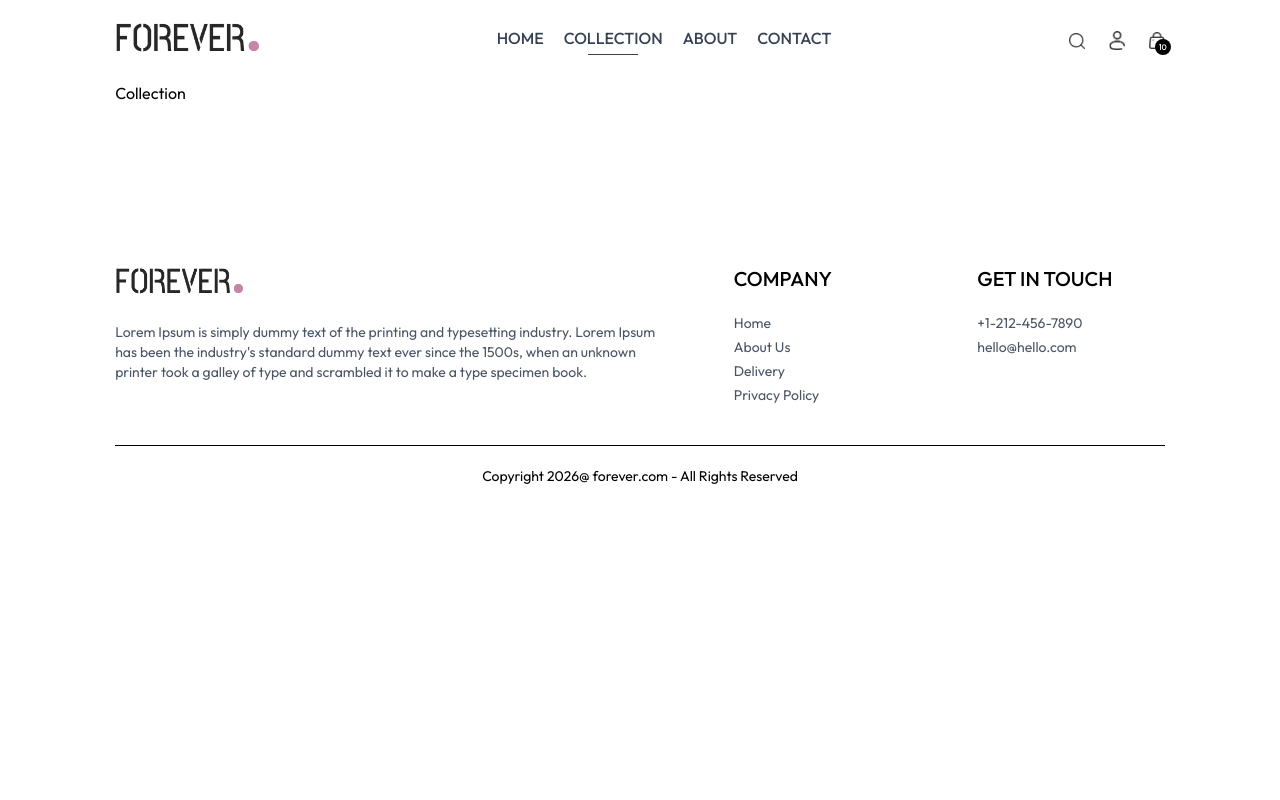
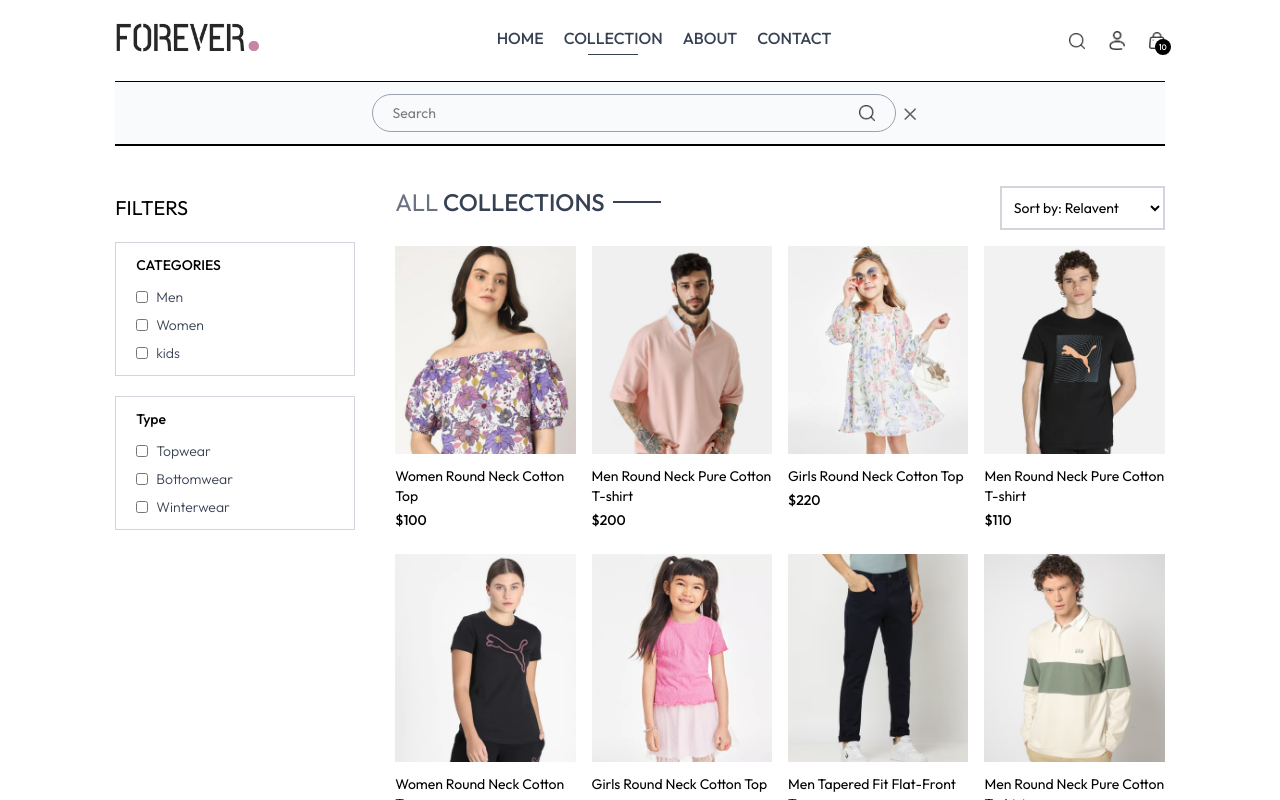
Before and after one commit to Ehtasham5/Ecommerce-Website, a React (Vite) app in the folder frontend/: page /collection in a window 1280 px wide. Both pictures are taken after a click on the picture 1076 px from the left and 40 px from the top of the page. Shown: the top 800 px of the page. Built offline with nearby package versions, Linux system fonts and the light colour scheme.

Commit message:
Add search functionality with SearchBar component and filtering options in Collection page

```diff
--- a/frontend/src/App.jsx
+++ b/frontend/src/App.jsx
@@ -12,13 +12,14 @@
 import Orders from './pages/Orders'
 import Navbar from './components/Navbar'
 import Footer from './components/Footer'
+import SearchBar from './components/SearchBar'
 
 const App = () => {
   return (
     <div className='px-4 sm:px-[5vw] md:px-[7vw] lg:px-[9vw]'>
 
       <Navbar />
-
+      <SearchBar />
       <Routes>
         <Route path='/' element={<Home />}/>
         <Route path='/collection' element={<Collection />}/>
--- a/frontend/src/components/Navbar.jsx
+++ b/frontend/src/components/Navbar.jsx
@@ -1,9 +1,12 @@
-import React, { useState } from 'react'
+import React, { useContext, useState } from 'react'
 import {assets} from '../../src/assets/assets'
 import { Link, NavLink } from 'react-router-dom'
+import { ShopContext } from '../context/ShopContext'
 
 const Navbar = () => {
   const [visible, setVisible] = useState(false)
+
+  const {setShowSearch} = useContext(ShopContext)
   return (
     <div className='flex justify-between items-center py-5 font-medium'>
 
@@ -35,7 +38,7 @@
       </ul>
 
       <div className='flex items-center gap-6'>
-        <img src={assets.search_icon} alt="" className='w-4 cursor-pointer'/>
+        <img onClick={() => setShowSearch(true)} src={assets.search_icon} alt="" className='w-4 cursor-pointer'/>
 
         <div className='group relative'>
           <img src={assets.profile_icon} alt="" className='w-4 cursor-pointer'/>
--- /dev/null
+++ b/frontend/src/components/SearchBar.jsx
@@ -0,0 +1,39 @@
+import React, { useContext, useEffect } from "react";
+import { ShopContext } from "../context/ShopContext";
+import { assets } from "../assets/assets";
+import { useLocation } from "react-router-dom";
+import { useState } from "react";
+
+const SearchBar = () => {
+  const { search, setSearch, showSearch, setShowSearch } =
+    useContext(ShopContext);
+  const [visible, setVisible] = useState(false)
+
+  const location = useLocation()
+
+  useEffect(()=> {
+    if (location.pathname.includes("collection")) {
+      setVisible(true)
+    } else {
+      setVisible(false)
+    }
+  },[location])
+
+  return showSearch && visible ? (
+    <div className="border-t border-b text-center bg-gray-50">
+      <div className="inline-flex items-center justify-center border border-gray-400 px-5 py-2 my-3 mx-2 rounded-full w-3/5 sm:w-1/2">
+        <input
+          className="outline-none flex-1 bg-inherit text-sm"
+          type="text"
+          placeholder="Search"
+          value={search}
+          onChange={(e) => setSearch(e.target.value)}
+        />
+        <img className="w-4" src={assets.search_icon} alt="" />
+      </div>
+      <img onClick={() => setShowSearch(false)} className="w-3 inline cursor-pointer" src={assets.cross_icon} alt="" />
+    </div>
+  ) : null;
+};
+
+export default SearchBar;
--- a/frontend/src/context/ShopContext.jsx
+++ b/frontend/src/context/ShopContext.jsx
@@ -1,4 +1,4 @@
-import { createContext } from "react";
+import { createContext, useState } from "react";
 import { products } from "../assets/assets";
 
 
@@ -8,9 +8,12 @@
 
   const currency = "$";
   const delivery_price = 100;
+  const [search, setSearch] = useState("")
+  const [showSearch, setShowSearch] = useState(false)
 
   const value = {
-    products, currency, delivery_price
+    products, currency, delivery_price,
+    search,setSearch,showSearch,setShowSearch
   }
 
   return (
--- a/frontend/src/pages/Collection.jsx
+++ b/frontend/src/pages/Collection.jsx
@@ -1,8 +1,133 @@
-import React from 'react'
+import React, { useEffect, useState } from 'react'
+import { useContext } from 'react'
+import { ShopContext } from '../context/ShopContext'
+import { assets } from '../assets/assets'
+import Title from '../components/Title'
+import ProductItem from '../components/ProductItem'
 
 const Collection = () => {
+
+  const {products} = useContext(ShopContext)
+  const [showFilter, setShowFilter] = useState(false)
+  const [filterProducts, setFilterProducts] = useState([])
+  const [category, setCategory] = useState([])
+  const [subCategory, setSubCategory] = useState([])
+  const [sortType, setSortType] = useState("relavent")
+
+  const toggleCategory = (e) => {
+
+    if (category.includes(e.target.value)) {
+      setCategory(prev => prev.filter(item => item !== e.target.value))
+    } else {
+      setCategory(prev => [...prev, e.target.value])
+    }
+  }
+
+  const toggleSubCategory = (e) => {
+
+    if (subCategory.includes(e.target.value)) {
+      setSubCategory(prev => prev.filter(item => item !== e.target.value))
+    } else {
+      setSubCategory(prev => [...prev, e.target.value])
+    }
+  }
+
+  const applyFilter = () => {
+    let productsCopy = [...products]
+
+    if (category.length > 0) {
+      productsCopy = productsCopy.filter(item => category.includes(item.category))
+    }
+
+    if (subCategory.length > 0) {
+      productsCopy = productsCopy.filter(item => subCategory.includes(item.subCategory))
+    }
+
+    switch (sortType) {
+      case "low-high":
+        productsCopy.sort((a,b) => a.price - b.price)
+        break
+      case "high-low":
+        productsCopy.sort((a,b) => b.price - a.price)
+        break
+      default:
+        break
+    }
+
+
+    setFilterProducts(productsCopy)
+  }
+
+  useEffect(()=> {
+    applyFilter()
+  },[category, subCategory, products, sortType])
+
   return (
-    <div>Collection</div>
+    <div className='flex flex-col sm:flex-row gap-1 sm:gap-10 border-t pt-10'>
+
+      {/* Filter options --- Left Side */}
+      <div className='min-w-60'>
+        <p onClick={()=> setShowFilter(!showFilter)} className='my-2 text-xl flex items-center cursor-pointer gap-2'>FILTERS
+          <img className={`h-3 sm:hidden ${showFilter ? "rotate-90" : ""} transition`} src={assets.dropdown_icon} alt="" />
+        </p>
+        {/* Category Filter */}
+        <div className={`border border-gray-300 pl-5 py-3 mt-5 ${showFilter ? "" : "hidden"} sm:block`}>
+          <p className='mb-3 font-medium text-sm'>CATEGORIES</p>
+          <div className='flex flex-col gap-2 text-sm font-light text-gray-700'>
+            <p className='flex gap-2'>
+              <input type="checkbox" className='w-3' value={'Men'} onChange={toggleCategory} /> Men
+            </p>
+            <p className='flex gap-2'>
+              <input type="checkbox" className='w-3' value={'Women'} onChange={toggleCategory} /> Women
+            </p>
+            <p className='flex gap-2'>
+              <input type="checkbox" className='w-3' value={'Kids'} onChange={toggleCategory} /> kids
+            </p>
+          </div>
+        </div>
+        {/* Sub category Options */}
+        <div className={`border border-gray-300 pl-5 py-3 my-5 ${showFilter ? "" : "hidden"} sm:block`}>
+          <p className='mb-3 font-medium text-sm'>Type</p>
+          <div className='flex flex-col gap-2 text-sm font-light text-gray-700'>
+            <p className='flex gap-2'>
+              <input type="checkbox" className='w-3' value={'Topwear'} onChange={toggleSubCategory} /> Topwear
+            </p>
+            <p className='flex gap-2'>
+              <input type="checkbox" className='w-3' value={'Bottomwear'} onChange={toggleSubCategory} /> Bottomwear
+            </p>
+            <p className='flex gap-2'>
+              <input type="checkbox" className='w-3' value={'Winterwear'} onChange={toggleSubCategory} /> Winterwear
+            </p>
+          </div>
+        </div>
+      </div>
+
+      {/* Right Side */}
+
+      <div className="flex-1">
+
+        <div className='flex justify-between text-base sm:text-2xl mb-4'>
+          <Title text1={"ALL"} text2={"COLLECTIONS"}/>
+
+          {/* SORT */}
+          <select onChange={(e) => setSortType(e.target.value)} className='border-2 border-gray-300 text-sm px-2'>
+            <option value="relavent">Sort by: Relavent</option>
+            <option value="low-high">Sort by: Low to High</option>
+            <option value="high-low">Sort by: High to Low</option>
+          </select>
+        </div>
+
+        {/* Map Products */}
+        <div className='grid grid-cols-2 md:grid-cols-3 lg:grid-cols-4 gap-4 gap-y-6'>
+          {
+            filterProducts.map((item, index)=> (
+              <ProductItem key={index} id={item._id} image={item.image} name={item.name} price={item.price}/>
+            ))
+          }
+        </div>
+      </div>
+
+    </div>
   )
 }
 
```
